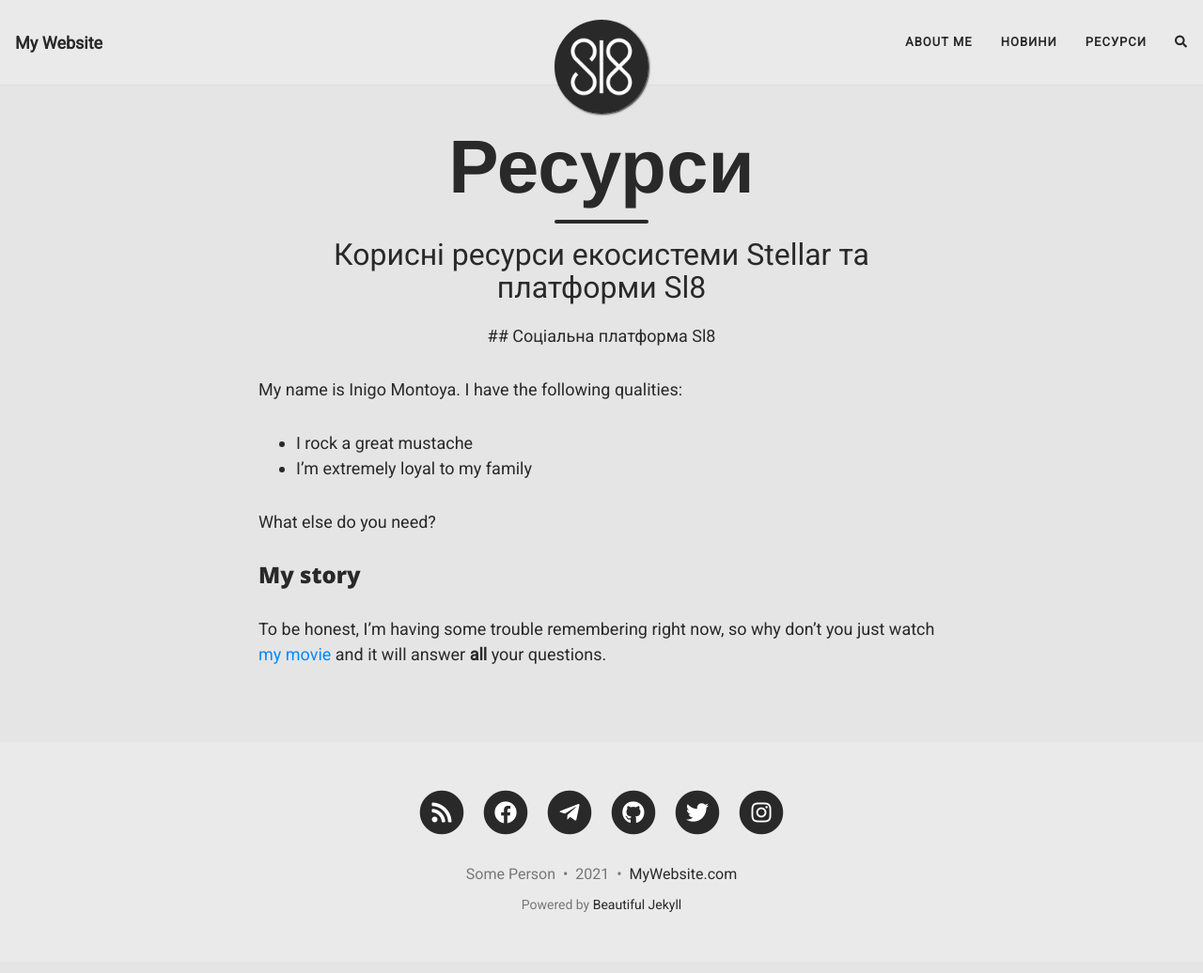
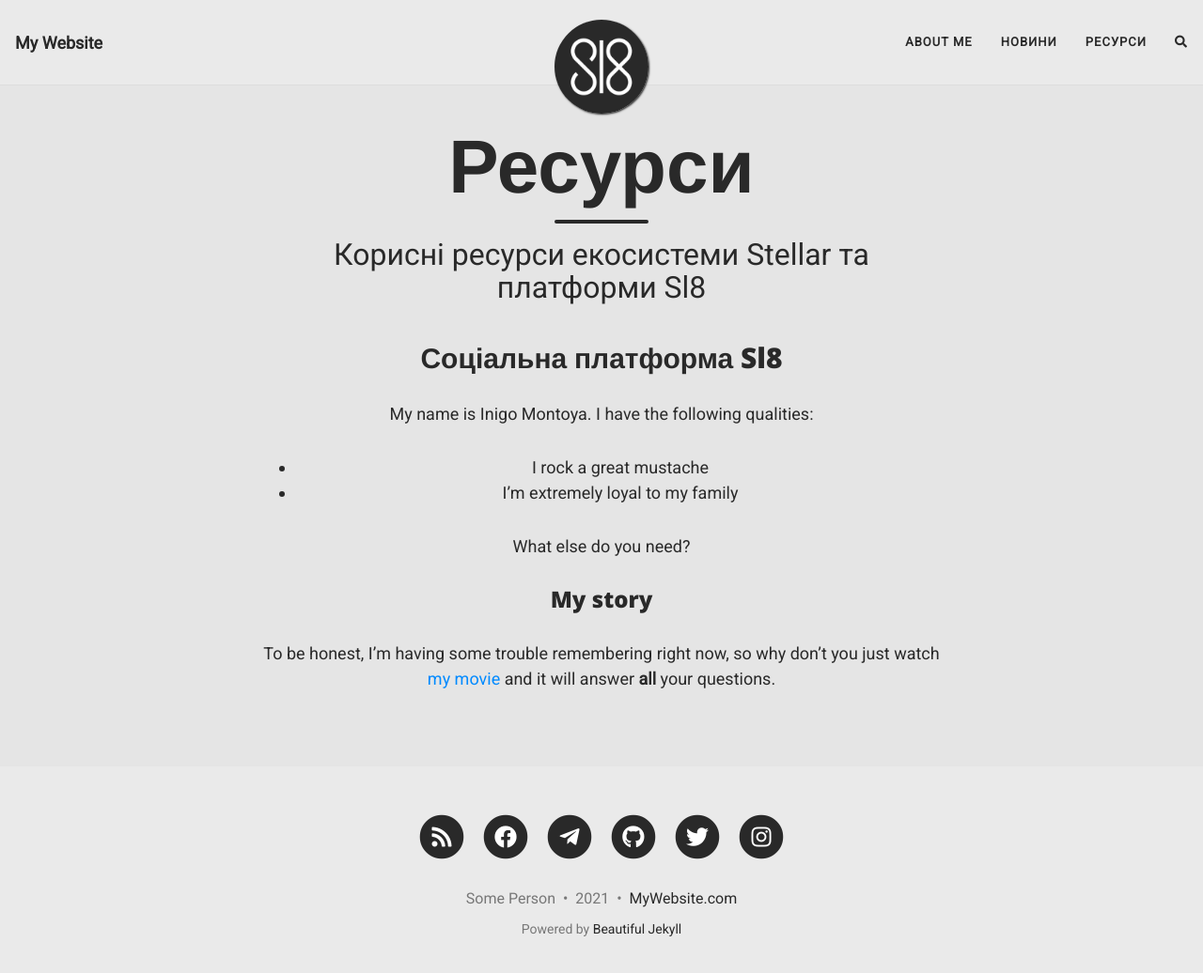
Before and after one commit to UncleJammer/unclejammer.github.io, a Jekyll site: the page built from resources.md, in a window 1280 px wide and 1050 px high. Shown: the top 1036 px of the window at 94% size. Built offline with Jekyll 4.4.1, drawn with Linux system fonts in a browser that asks for light colours; nearby versions of some CDN libraries; comment, search, counter and statistics services are not loaded.

Commit message:
Update resources.md

```diff
--- a/resources.md
+++ b/resources.md
@@ -1,13 +1,12 @@
 ---
+pid: resources
 layout: page
 title: Ресурси
 subtitle: Корисні ресурси екосистеми Stellar та платформи Sl8
 ---
-<div id="index_paragraph">
 
 ## Соціальна платформа Sl8
 
-</div>
 My name is Inigo Montoya. I have the following qualities:
 
 - I rock a great mustache
```
